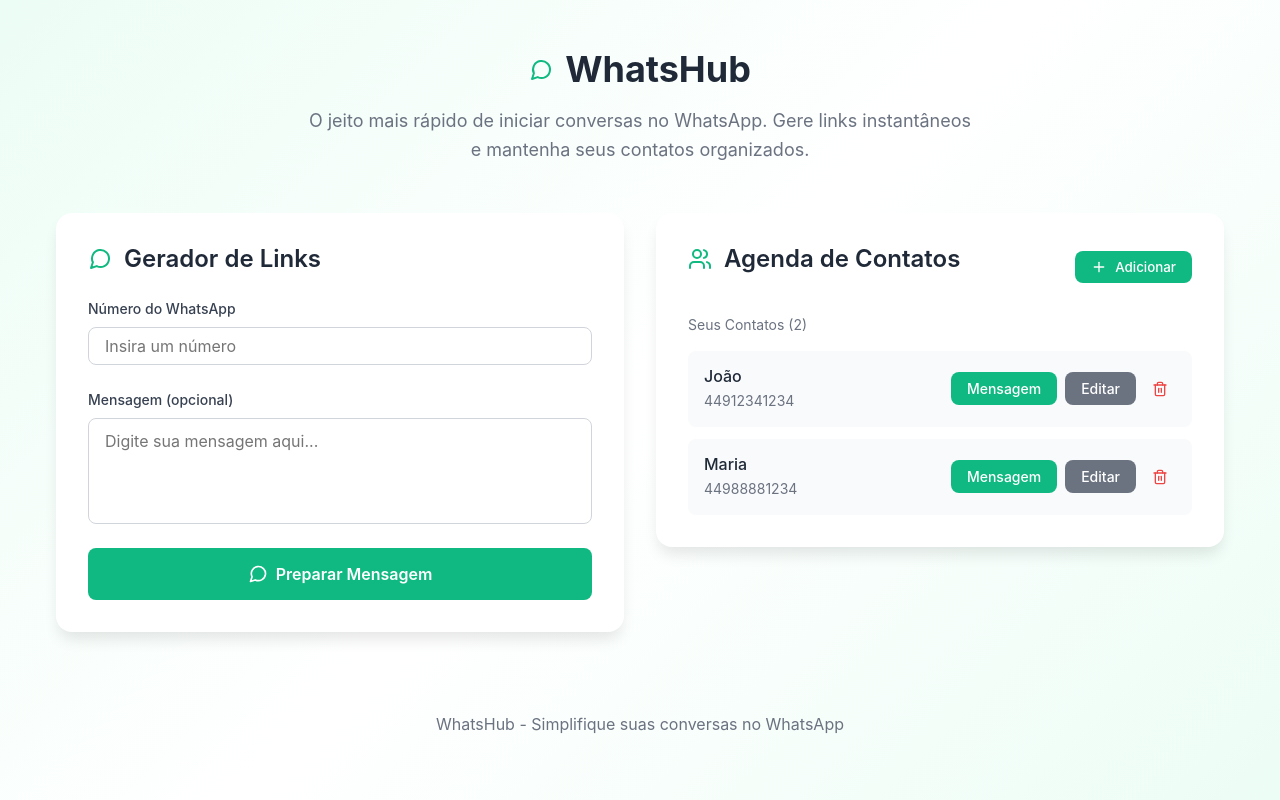
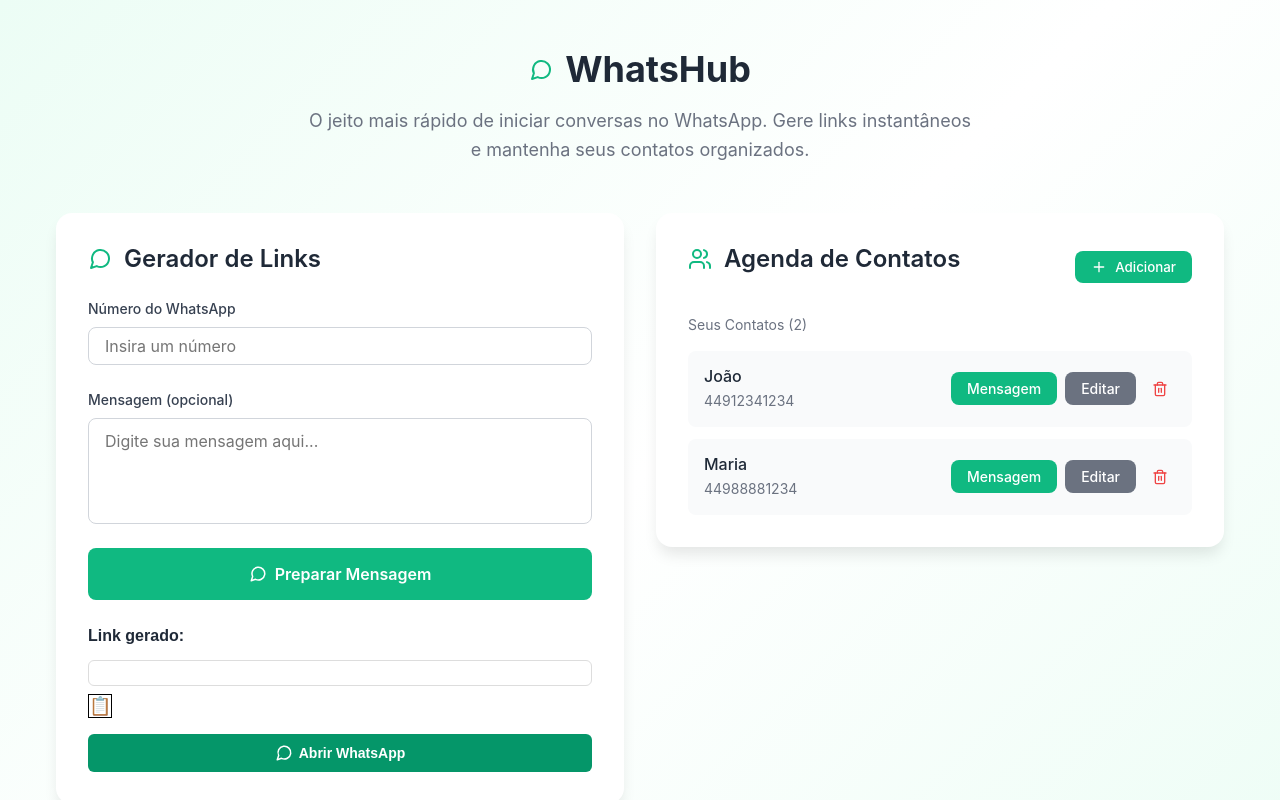
Before and after one commit to zezin68/Dw-2-whatsapp-, a React (Vite) app: page / in a window 1280 px wide. Shown: the top 800 px of the page. Built offline with nearby package versions, Linux system fonts and the light colour scheme.

Commit message:
19/09/2025

```diff
--- a/src/components/LinkGenerator.css
+++ b/src/components/LinkGenerator.css
@@ -102,3 +102,76 @@
     width: 1.25rem;
     height: 1.25rem;
   }
+
+  .link-container {
+  display: flex;
+  flex-direction: column;
+  gap: 8px;
+  font-family: Arial, sans-serif;
+}
+
+.formLabel {
+  font-weight: 600;
+  margin-bottom: 4px;
+}
+
+.link-box {
+  display: flex;
+  align-items: center;
+  border: 1px solid #ddd;
+  border-radius: 6px;
+  padding: 4px;
+  background: #fff;
+}
+
+.link-input {
+  flex: 1;
+  border: none;
+  outline: none;
+  font-size: 14px;
+}
+
+.copy-button {
+  display: flex;
+  align-items: center;
+  background: none;
+  border: none;
+  cursor: pointer;
+  font-size: 18px;
+  border: solid 1px #000000;
+}
+
+.boxBoxLink{
+  display: flex;
+  align-items: center;
+}
+
+.whatsapp-button {
+  display: flex;
+  align-items: center;
+  justify-content: center;
+  gap: 6px;
+  margin-top: 8px;
+  padding: 10px;
+  background-color: #059669;
+  color: #fff;
+  border: none;
+  border-radius: 6px;
+  cursor: pointer;
+  font-weight: bold;
+  font-size: 14px;
+  transition: background 0.2s;
+}
+
+.whatsapp-button:hover {
+  background-color: #059669;
+}
+
+.button-icon {
+  width: 18px;
+  height: 18px;
+}
+
+.generate-button:hover {
+    background: #059669;
+  }
--- a/src/components/LinkGenerator.jsx
+++ b/src/components/LinkGenerator.jsx
@@ -1,15 +1,16 @@
-import { useState } from 'react';
-import { MessageCircle } from 'lucide-react';
-import './LinkGenerator.css';
+import { useState } from "react";
+import { MessageCircle } from "lucide-react";
+import "./LinkGenerator.css";
 
 const LinkGenerator = () => {
-  const [phoneNumber, setPhoneNumber] = useState('');
-  const [message, setMessage] = useState('');
+  const [phoneNumber, setPhoneNumber] = useState("");
+  const [message, setMessage] = useState("");
+  const [linkDois, setLinkDois] = useState("");
 
   const handleChange = (event) => {
     const value = event.target.value;
     // Remover qualquer coisa que não seja número (conjunto específico)
-    const onlyNumbers = value.replace(/\D/g, '');
+    const onlyNumbers = value.replace(/\D/g, "");
 
     // Limitar a 11 números
     if (onlyNumbers.length <= 11) {
@@ -19,14 +20,14 @@ const LinkGenerator = () => {
 
   const generateWhatsAppLink = () => {
     if (phoneNumber.length < 11) {
-      alert("Insira 11 caracteres")
-      return
-      ;
+      alert("Insira 11 caracteres");
+      return;
     }
-    const cleanPhone = phoneNumber.replace(/\D/g, '');
+    const cleanPhone = phoneNumber.replace(/\D/g, "");
     const encodedMessage = encodeURIComponent(message);
-    const link = `https://wa.me/55${cleanPhone}${message ? `?text=${encodedMessage}` : ''}`;
-    window.open(link, '_blank');
+    setLinkDois(
+      `https://wa.me/55${cleanPhone}${message ? `?text=${encodedMessage}` : ""}`
+    );
   };
 
   return (
@@ -38,9 +39,7 @@ const LinkGenerator = () => {
 
       <div className="link-generator-form">
         <div className="form-group">
-          <label className="form-label">
-            Número do WhatsApp
-          </label>
+          <label className="form-label">Número do WhatsApp</label>
           <input
             type="text"
             value={phoneNumber}
@@ -51,9 +50,7 @@ const LinkGenerator = () => {
         </div>
 
         <div className="form-group">
-          <label className="form-label">
-            Mensagem (opcional)
-          </label>
+          <label className="form-label">Mensagem (opcional)</label>
           <textarea
             value={message}
             onChange={(e) => setMessage(e.target.value)}
@@ -63,13 +60,38 @@ const LinkGenerator = () => {
           />
         </div>
 
-        <button
-          onClick={generateWhatsAppLink}
-          className="generate-button"
-        >
+        <button onClick={generateWhatsAppLink} className="generate-button">
           <MessageCircle className="button-icon" />
           Preparar Mensagem
         </button>
+
+        <div>
+    <div className="link-container">
+      <label className="formLabel">Link gerado:</label>
+
+      <div className="link-box">
+        <input type="text" value={linkDois} readOnly className="link-input" />
+      </div>
+
+      <div>
+        <button
+          className="copy-button"
+          onClick={() => navigator.clipboard.writeText(linkDois)}>
+          📋
+        </button>
+
+      </div>
+
+      <button
+        onClick={() => window.open(linkDois, "_blank")}
+        className="whatsapp-button"
+      >
+        <MessageCircle className="button-icon" />
+        Abrir WhatsApp
+      </button>
+    </div>
+
+        </div>
       </div>
     </div>
   );
```
